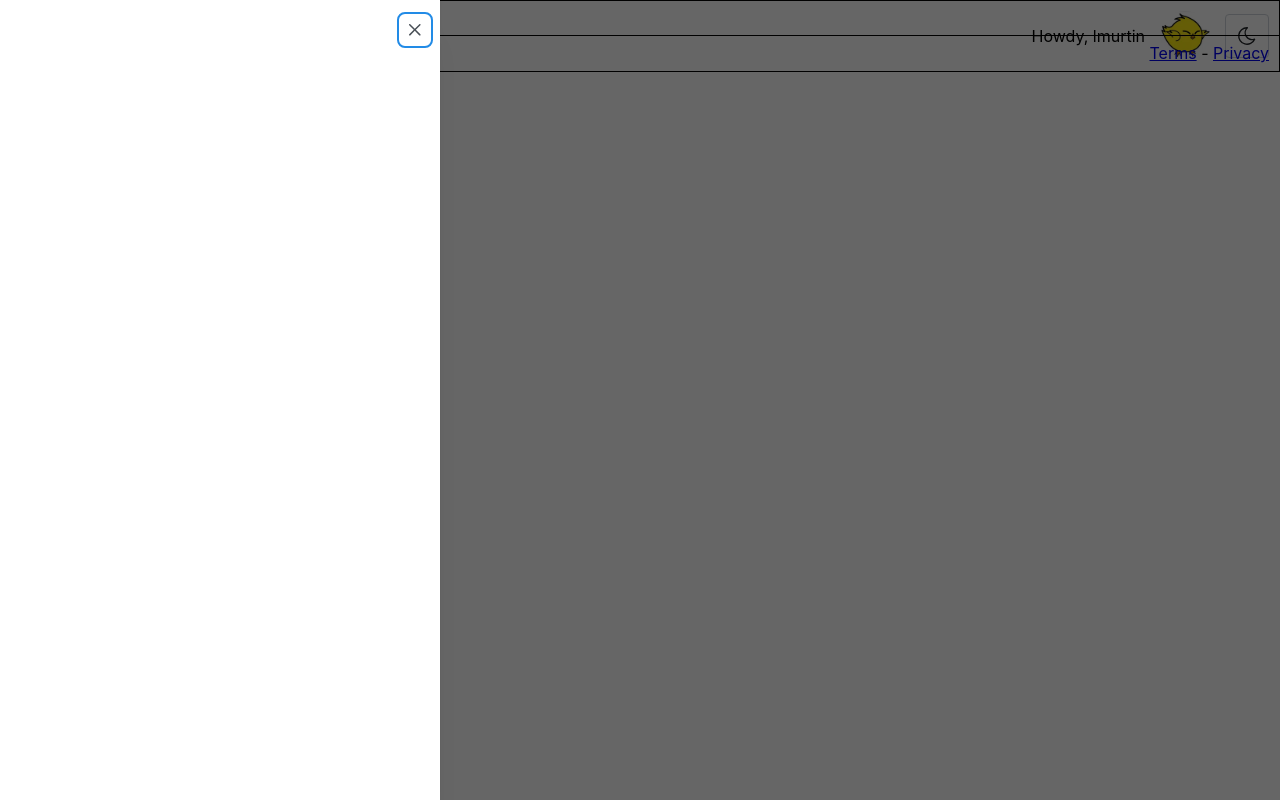
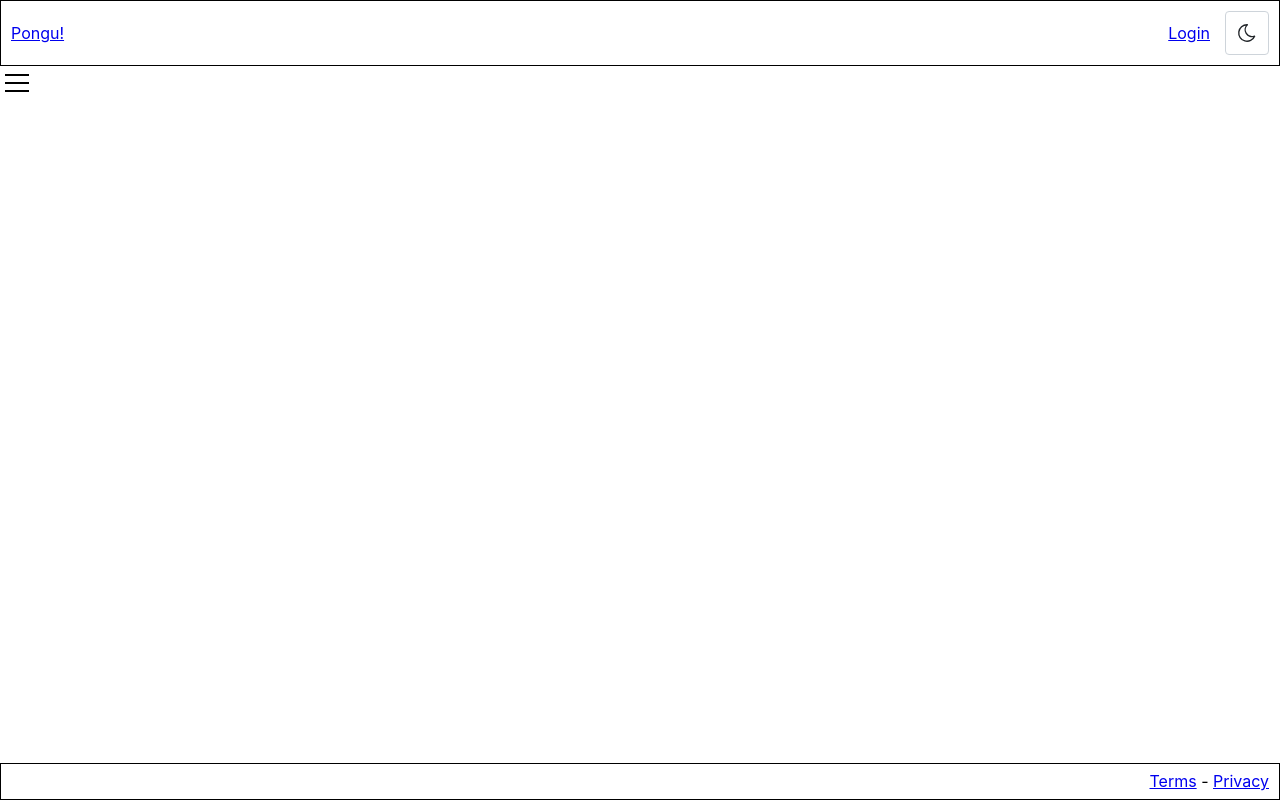
Before and after one commit to alexisradice/42Transcendance, a React (Vite) app in the folder srcs/frontend/app/: page / in a window 1280 px wide. Built offline with nearby package versions, Linux system fonts and the light colour scheme.

Commit message:
add burger

```diff
--- a/srcs/frontend/app/src/components/Header/Header.tsx
+++ b/srcs/frontend/app/src/components/Header/Header.tsx
@@ -9,8 +9,9 @@ export default function Header() {
         <Link to='/'>Pongu!</Link>
       </div>
       <div className={classes.userSection}>
-        <div>Howdy, lmurtin</div>
-        <img className={classes.avatar} src='/avatar.webp' alt='avatar' height="50" width="50" />
+        <a href="localhost:3000/auth">Login</a>
+        {/* <div>Howdy, lmurtin</div>
+        <img className={classes.avatar} src='/avatar.webp' alt='avatar' height="50" width="50" /> */}
         <ColorSchemeToggle />
       </div>
     </div>
--- a/srcs/frontend/app/src/components/LeftDrawer/LeftDrawer.tsx
+++ b/srcs/frontend/app/src/components/LeftDrawer/LeftDrawer.tsx
@@ -1,15 +1,18 @@
-import { Drawer } from '@mantine/core';
+import { Burger, Drawer } from '@mantine/core';
 import { useState } from 'react';
 // import classes from './LeftDrawer.module.css';
 
 export default function LeftDrawer() {
-  const [opened, setOpened] = useState(true);
+  const [opened, setOpened] = useState(false);
 
   const onClose = () => {
     setOpened(false);
   };
 
   return (
-    <Drawer opened={opened} onClose={onClose} />
+    <>
+      <Burger opened={opened} onClick={() => setOpened((o) => !o)} />
+      <Drawer opened={opened} onClose={onClose} />
+    </>
   );
 }
```
